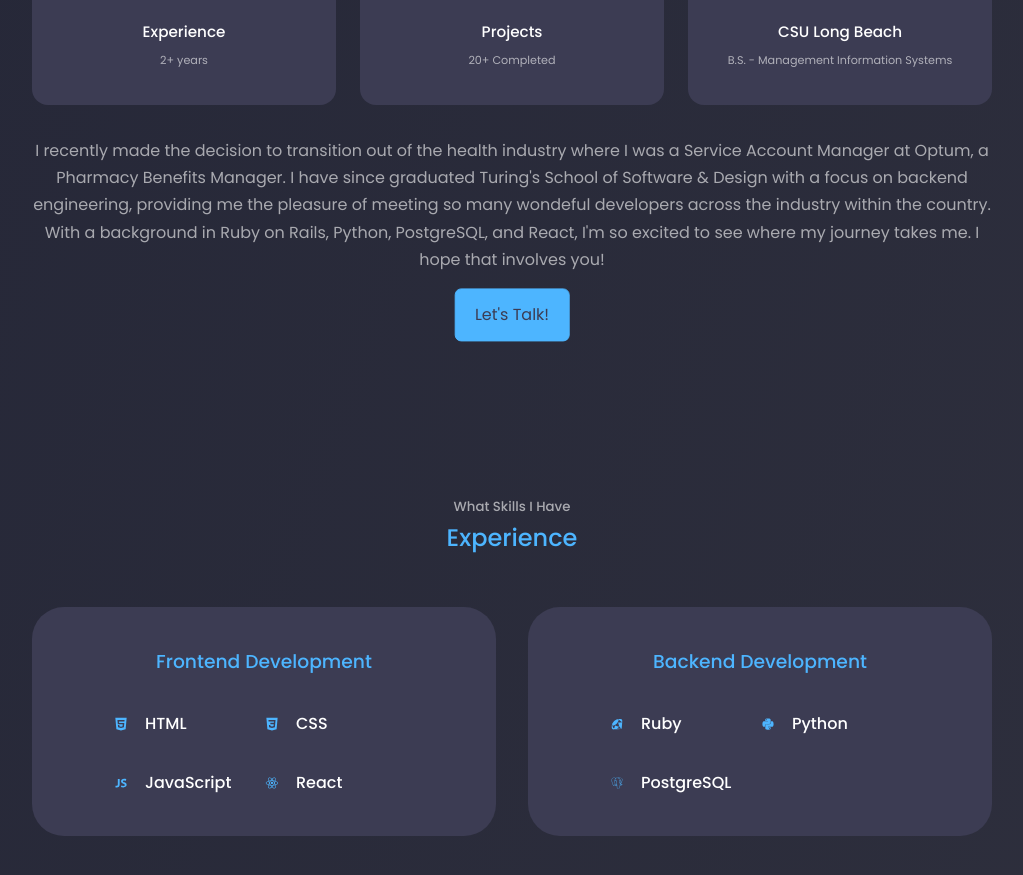
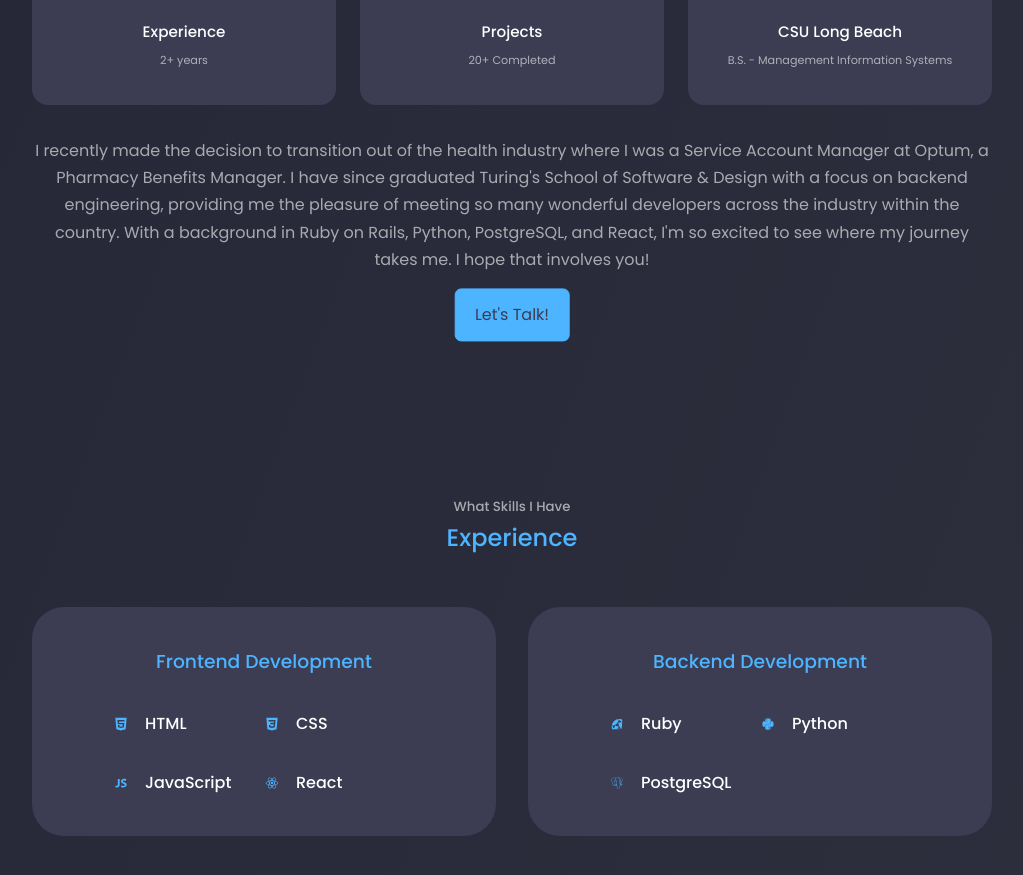
Before and after one commit to khoifishpond/portfolio, a React (Create React App) app: page / in a window 1280 px wide. Shown: the part 1100-1975 px from the top of the page, without its empty margins (128-1151 px from the left). Built offline with nearby package versions, Linux system fonts and the light colour scheme.

Commit message:
fix typo in blurb

```diff
--- a/src/components/about/About.jsx
+++ b/src/components/about/About.jsx
@@ -36,7 +36,7 @@ const About = () => {
             where I was a Service Account Manager at Optum, a Pharmacy Benefits
             Manager. I have since graduated Turing's School of Software & Design
             with a focus on backend engineering, providing me the pleasure of meeting
-            so many wondeful developers across the industry within the country.
+            so many wonderful developers across the industry within the country.
             With a background in Ruby on Rails, Python, PostgreSQL, and React, I'm
             so excited to see where my journey takes me. I hope that involves you!
           </p>
```
